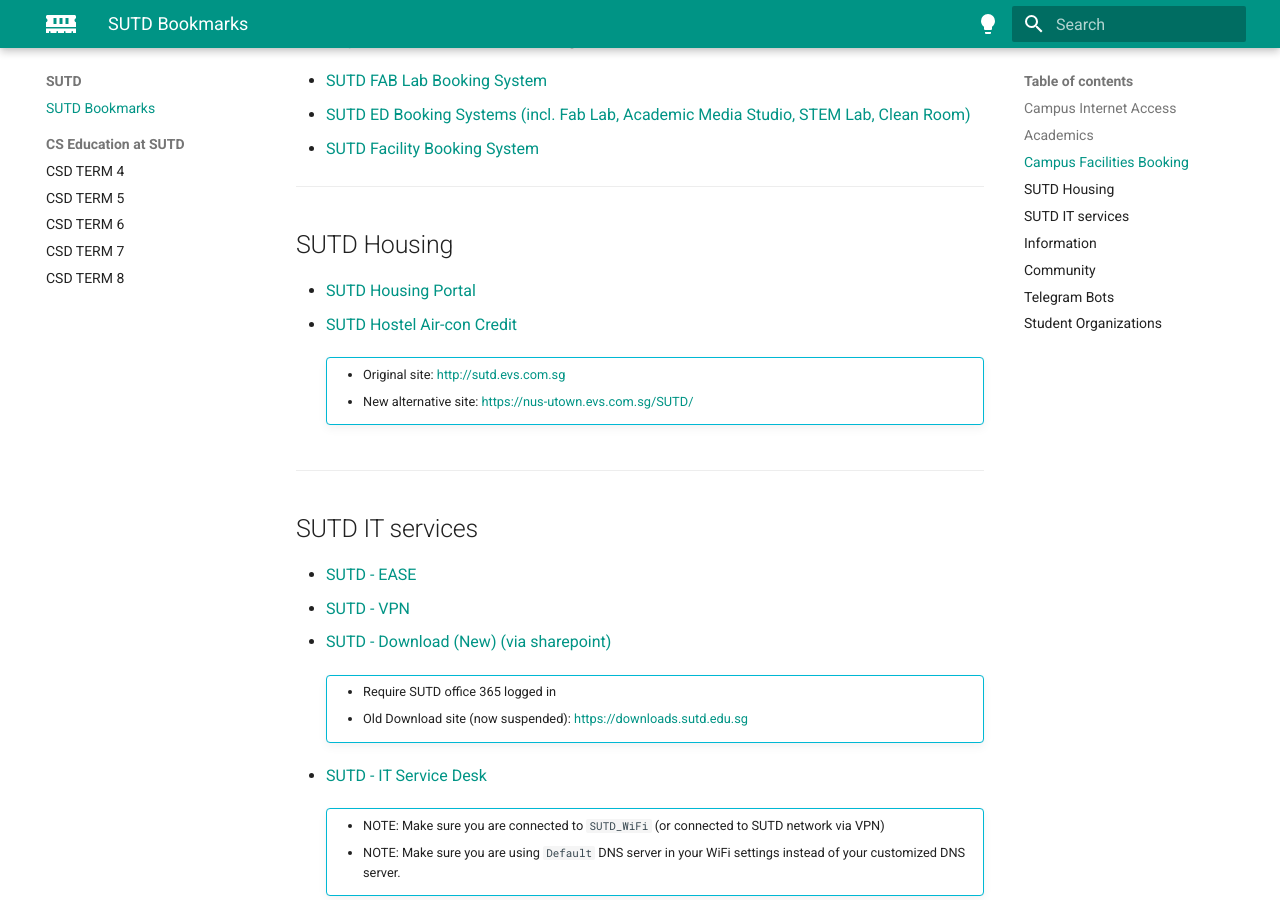
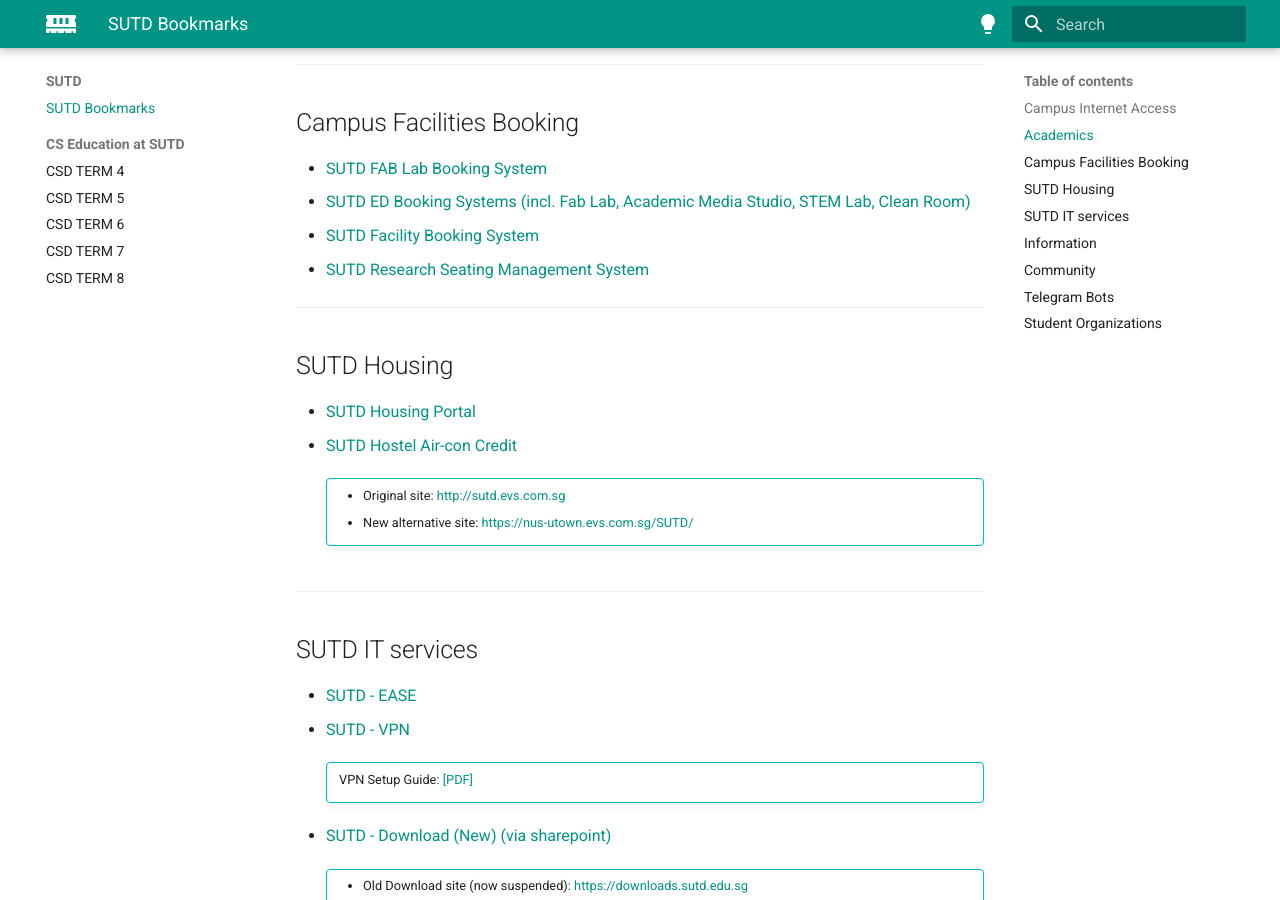
Before and after one commit to MarkHershey/docs, an MkDocs documentation site: the page built from docs/pages/sutd/bookmarks.md, in a window 1280 px wide and 900 px high, scrolled down 783 px. Built offline with MkDocs 1.6.1 and Material for MkDocs 9.7.7, drawn with Linux system fonts in a browser that asks for light colours; some of the changed text lies outside the part shown.

Commit message:
Update SUTD bookmarks

```diff
--- a/docs/pages/sutd/bookmarks.md
+++ b/docs/pages/sutd/bookmarks.md
@@ -26,6 +29,7 @@
 - [SUTD FAB Lab Booking System](https://edbooking.sutd.edu.sg/fablabbooking/Web/)
 - [SUTD ED Booking Systems (incl. Fab Lab, Academic Media Studio, STEM Lab, Clean Room)](https://edbooking.sutd.edu.sg/edsystems/)
 - [SUTD Facility Booking System](https://usermgmtsys.sutd.edu.sg/login)
+- [SUTD Research Seating Management System](https://rsms.sutd.edu.sg/)
 
 ---
 
@@ -45,10 +49,13 @@
 
 - [SUTD - EASE](https://ease.sutd.edu.sg/app/UserHome)
 - [SUTD - VPN](https://sutdvpn.sutd.edu.sg/remote)
+
+    !!! info ""
+        VPN Setup Guide: [[PDF]](../assets/Guide-to-login-to-SUTD-VPN_v1.0.pdf)
+
 - [SUTD - Download (New) (via sharepoint)](https://sutdapac-my.sharepoint.com/:f:/g/personal/sysop_sutd_edu_sg/EiRx2NWoIuFJoOL_9s1CfRAB3rFNfl5-2VSl_A4XwUa7lg)
 
     !!! info ""
-        - Require SUTD office 365 logged in
         - Old Download site (now suspended): [https://downloads.sutd.edu.sg](https://downloads.sutd.edu.sg/cgi-bin/)
 
 - [SUTD - IT Service Desk](http://itservicedesk.sutd.edu.sg/)
```
Also changed, not shown: other parts of docs/pages/sutd/bookmarks.md (+3 -0 lines), 1 other file.
